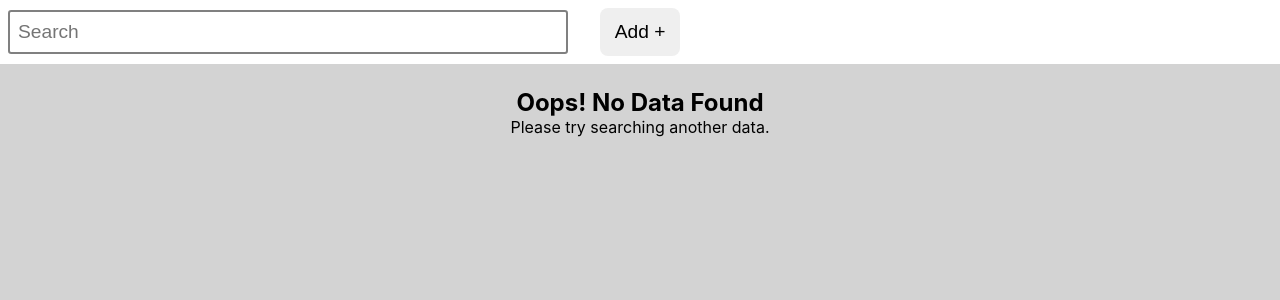
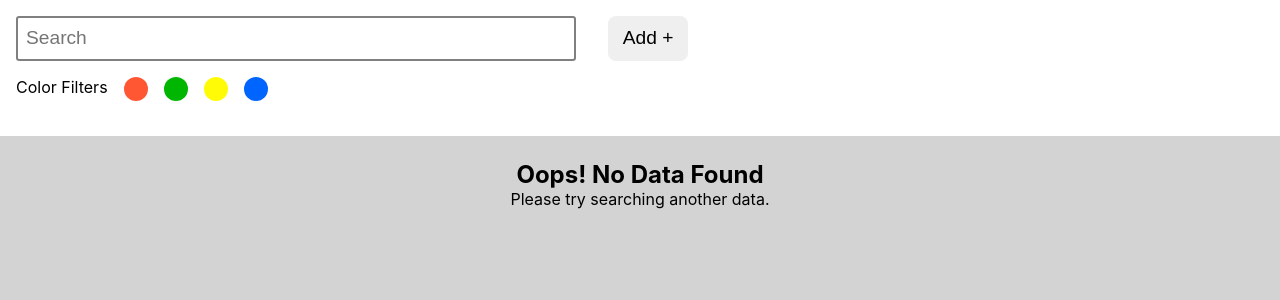
Before and after one commit to sanjayrajpurohit36/Notes, a React (Create React App) app: page / in a window 1280 px wide. Shown: the top 300 px of the page. Built offline with nearby package versions, Linux system fonts and the light colour scheme.

Commit message:
Added utils function to get today's date & curent time, Updated header's css.

```diff
--- /dev/null
+++ b/src/Page/HomePage/HomePage.js
@@ -0,0 +1,37 @@
+import { useState } from "react";
+
+function useTaskData() {
+  const [isShowSideModal, setIsShowSideModal] = useState(false);
+  const [taskData, setTaskData] = useState([]);
+  const [filteredData, setFilteredData] = useState([]);
+
+  const toggleSideModal = () => {
+    setIsShowSideModal(!isShowSideModal);
+  };
+
+  const getTaskData = (newTaskdata) => {
+    console.log("data in page", newTaskdata);
+    setIsShowSideModal(false);
+    setTaskData([...taskData, newTaskdata]);
+    setFilteredData([...taskData, newTaskdata]);
+    // localStorage.taskData = JSON.stringify(taskData);
+  };
+
+  const searchNotes = (searchText) => {
+    if (searchText.trim() !== "") {
+      console.log("search text => ", searchText, searchText.length);
+      console.log(taskData);
+      let searchedNotes = [];
+      searchedNotes = taskData.filter((value, key) =>
+        value["name"]
+          .trim()
+          .toLowerCase()
+          .includes(searchText.trim().toLowerCase())
+      );
+      console.log(searchedNotes);
+      setFilteredData(searchedNotes);
+    } else setFilteredData(taskData);
+  };
+}
+
+export default { useTaskData };
--- a/src/Page/HomePage/index.css
+++ b/src/Page/HomePage/index.css
@@ -1,10 +1,19 @@
 .header-container {
   display: flex;
-  height: 4rem;
+  height: 8.5rem;
+  padding: 0.5rem;
 }
 
 .header-content-wrapper {
   padding: 0.5rem;
+  display: flex;
+  flex-direction: column;
+}
+
+.color-tag-wrapper--filter {
+  display: flex;
+  gap: 1rem;
+  padding: 1rem 1rem 1rem 0;
 }
 
 .header-search-input {
@@ -24,6 +33,7 @@
   width: 5rem;
   height: 100%;
 }
+
 .task-card-container {
   display: flex;
   flex-direction: column;
--- a/src/Page/HomePage/index.js
+++ b/src/Page/HomePage/index.js
@@ -3,12 +3,15 @@ import Button from "./../../components/Button";
 import Sidebar from "./../../components/Sidebar";
 import Card from "./../../components/Card";
 import Overlay from "./../../components/Overlay";
+import colors from "./../../utils/colors.json";
+// import { useTaskData } from "./HomePage";
 import "./index.css";
 
 const HomePage = () => {
   const [isShowSideModal, setIsShowSideModal] = useState(false);
   const [taskData, setTaskData] = useState([]);
   const [filteredData, setFilteredData] = useState([]);
+  const [color, setColor] = useState("");
 
   const toggleSideModal = () => {
     setIsShowSideModal(!isShowSideModal);
@@ -38,10 +41,33 @@ const HomePage = () => {
     } else setFilteredData(taskData);
   };
 
+  const renderColorFilters = () => {
+    return (
+      <section className="color-tag-wrapper--filter">
+        <p>Color Filters</p>
+        {Object.keys(colors).map((value, key) => {
+          return (
+            <div
+              className="circle"
+              id={value}
+              key={value}
+              style={{
+                background: colors[value],
+                border: color === colors[value] ? "2px solid black" : "",
+              }}
+              onClick={(e) => setColor(colors[e.target.id])}
+            ></div>
+          );
+        })}
+      </section>
+    );
+  };
+
   return (
     <>
       <header className="header-container">
         <div className="header-content-wrapper">
+          <div className="header-search-bar-btn-wrapper">
             <input
               className="header-search-input"
               placeholder="Search"
@@ -54,6 +80,8 @@ const HomePage = () => {
             >
               Add +
             </Button>
+          </div>
+          {renderColorFilters()}
         </div>
       </header>
       <Sidebar
--- a/src/components/Sidebar/index.js
+++ b/src/components/Sidebar/index.js
@@ -31,7 +31,6 @@ const Sidebar = (props) => {
         <img src={Close} alt="cross icon" />
       </div>
       <div className="task-form-wrapper">
-
         <div className="input-wrapper">
           {/* <label htmlFor="task-name">Name</label> */}
           <input
--- /dev/null
+++ b/src/utils/timeHelper.js
@@ -0,0 +1,8 @@
+const getTodaysDateAndTime = () => {
+  return {
+    date: new Date().toLocaleDateString(),
+    time: new Date().toLocaleTimeString(),
+  };
+};
+
+export { getTodaysDateAndTime };
```
Lines whose indentation alone changed are shown as unchanged.
